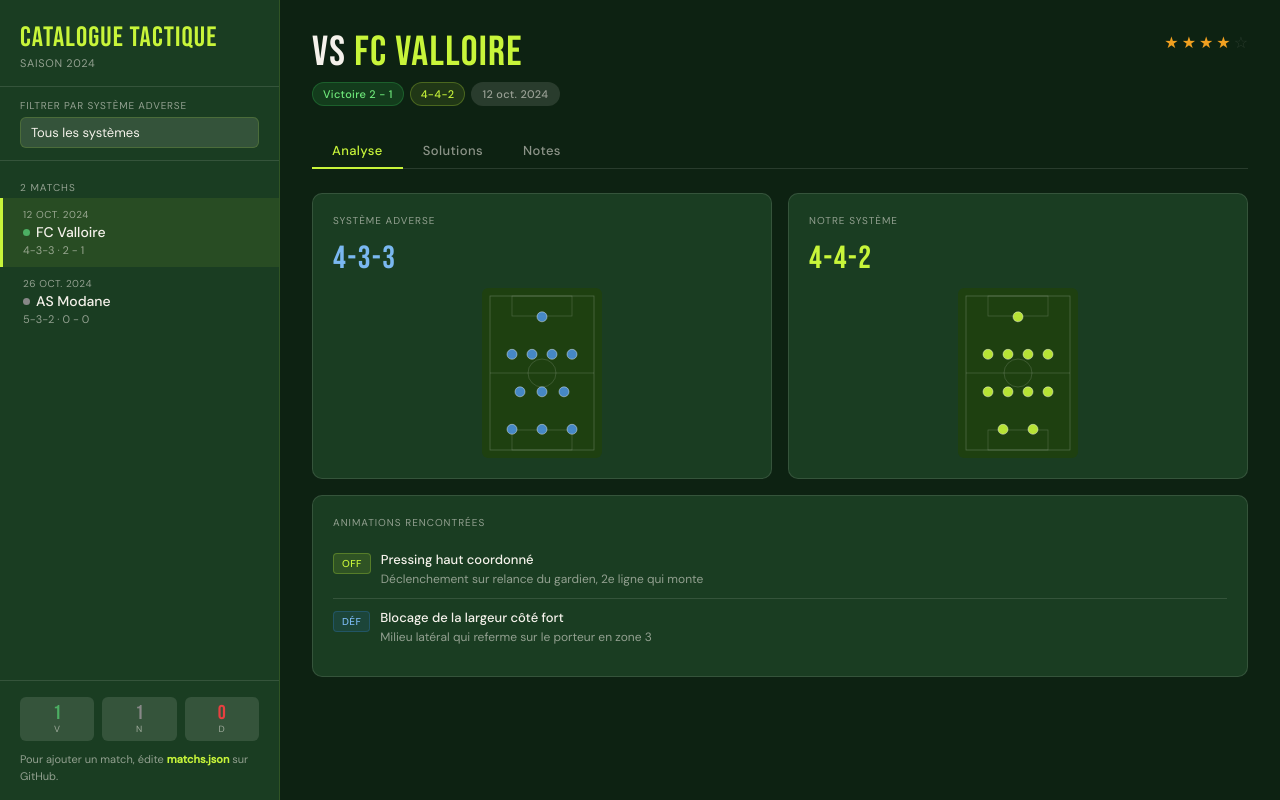
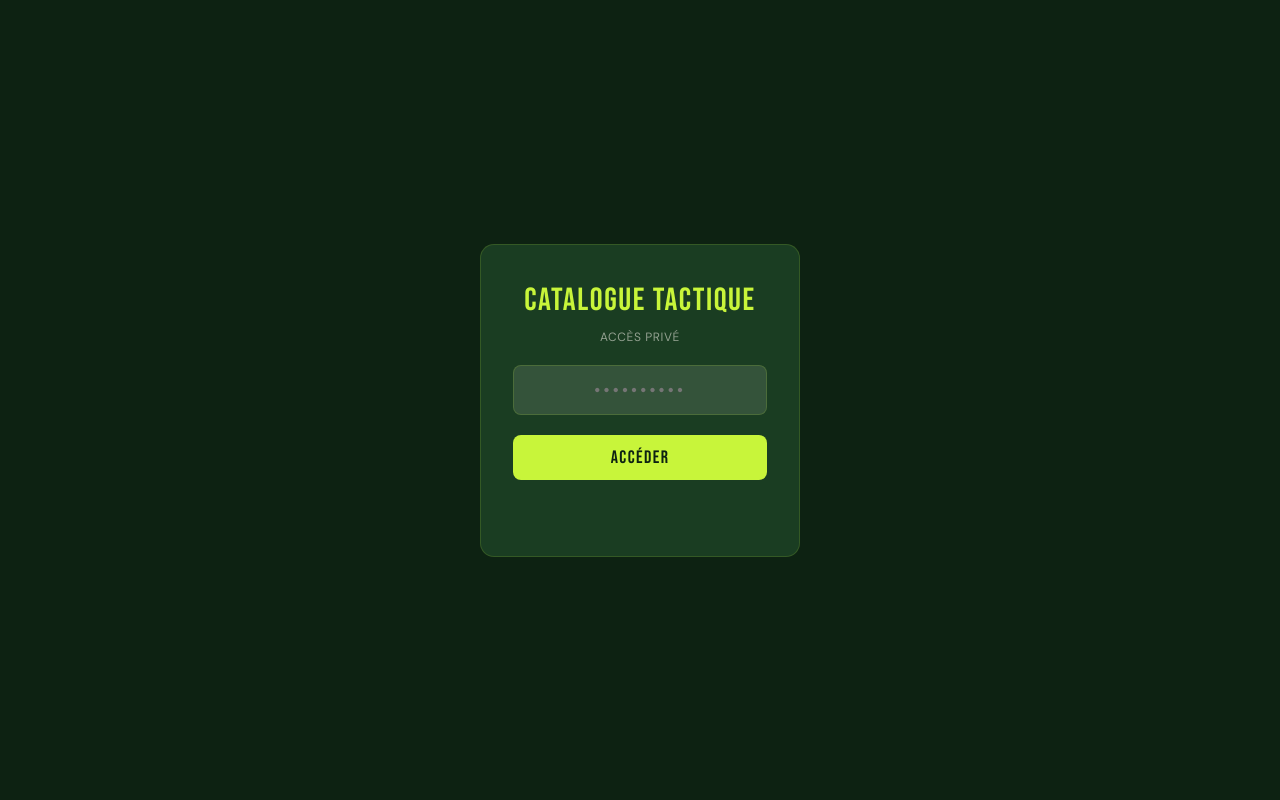
Before and after one commit to Baouval/Catalogue-match-saison-2025_2026, a plain HTML site: page index.html in a window 1280 px wide. Drawn offline with Linux system fonts and the light colour scheme.

Commit message:
Add files via upload

```diff
--- a/index.html
+++ b/index.html
@@ -459,6 +459,96 @@
     100% { width: 0%; margin-left: 100%; }
   }
 
+  /* ── LOGIN ── */
+  #login-screen {
+    position: fixed;
+    inset: 0;
+    background: var(--green-dark);
+    display: flex;
+    align-items: center;
+    justify-content: center;
+    z-index: 200;
+    flex-direction: column;
+    gap: 2rem;
+  }
+
+  .login-box {
+    background: var(--green-mid);
+    border: 1px solid rgba(200,245,58,0.15);
+    border-radius: 14px;
+    padding: 2.5rem 2rem;
+    width: 320px;
+    display: flex;
+    flex-direction: column;
+    gap: 1.25rem;
+  }
+
+  .login-title {
+    font-family: 'Bebas Neue', sans-serif;
+    font-size: 32px;
+    color: var(--accent);
+    letter-spacing: 0.05em;
+    text-align: center;
+    line-height: 1;
+  }
+
+  .login-sub {
+    font-size: 12px;
+    color: var(--white-dim);
+    text-align: center;
+    margin-top: -0.5rem;
+    letter-spacing: 0.05em;
+    text-transform: uppercase;
+  }
+
+  .login-input {
+    width: 100%;
+    background: var(--white-faint);
+    border: 1px solid rgba(200,245,58,0.15);
+    color: var(--white);
+    font-family: 'DM Sans', sans-serif;
+    font-size: 18px;
+    letter-spacing: 0.15em;
+    text-align: center;
+    padding: 12px;
+    border-radius: 8px;
+    outline: none;
+    transition: border-color 0.15s;
+  }
+
+  .login-input:focus { border-color: var(--accent); }
+
+  .login-btn {
+    width: 100%;
+    background: var(--accent);
+    color: var(--green-dark);
+    font-family: 'Bebas Neue', sans-serif;
+    font-size: 18px;
+    letter-spacing: 0.08em;
+    border: none;
+    border-radius: 8px;
+    padding: 12px;
+    cursor: pointer;
+    transition: opacity 0.15s;
+  }
+
+  .login-btn:hover { opacity: 0.85; }
+
+  .login-error {
+    font-size: 12px;
+    color: #f07070;
+    text-align: center;
+    min-height: 16px;
+  }
+
+  @keyframes shake {
+    0%,100% { transform: translateX(0); }
+    20%,60% { transform: translateX(-8px); }
+    40%,80% { transform: translateX(8px); }
+  }
+
+  .shake { animation: shake 0.35s ease; }
+
   .error-banner {
     background: rgba(232,64,64,0.15);
     border: 1px solid rgba(232,64,64,0.3);
@@ -479,6 +569,16 @@
 </style>
 </head>
 <body>
+
+<div id="login-screen">
+  <div class="login-box">
+    <div class="login-title">Catalogue Tactique</div>
+    <div class="login-sub">Accès privé</div>
+    <input class="login-input" type="password" id="pwd-input" placeholder="••••••••••" maxlength="30" onkeydown="if(event.key==='Enter')checkPwd()"/>
+    <button class="login-btn" onclick="checkPwd()">Accéder</button>
+    <div class="login-error" id="login-error"></div>
+  </div>
+</div>
 
 <div id="loading">
   <div class="load-title">Catalogue Tactique</div>
@@ -517,6 +617,38 @@
 </div>
 
 <script>
+const PWD = 'OGCNU19VAL';
+const SESSION_KEY = 'ct_auth';
+
+function checkPwd() {
+  const val = document.getElementById('pwd-input').value;
+  if (val === PWD) {
+    sessionStorage.setItem(SESSION_KEY, '1');
+    const screen = document.getElementById('login-screen');
+    screen.style.opacity = '0';
+    screen.style.transition = 'opacity 0.3s';
+    setTimeout(() => screen.remove(), 300);
+    init();
+  } else {
+    const box = document.querySelector('.login-box');
+    const err = document.getElementById('login-error');
+    err.textContent = 'Mot de passe incorrect';
+    box.classList.remove('shake');
+    void box.offsetWidth;
+    box.classList.add('shake');
+    document.getElementById('pwd-input').value = '';
+  }
+}
+
+function bootApp() {
+  if (sessionStorage.getItem(SESSION_KEY) === '1') {
+    document.getElementById('login-screen').remove();
+    init();
+  }
+}
+
+bootApp();
+
 const DATA_URL = 'matchs.json';
 let allMatches = [];
 let filtered = [];
```
